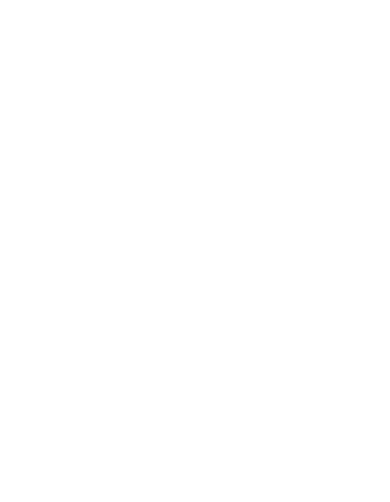
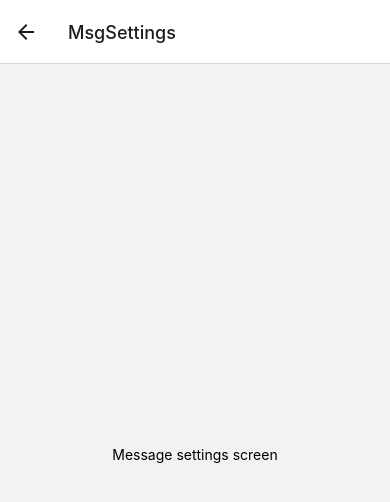
Before and after one commit to lokeam/rn-mobile-im, a React Native app: screen /MsgSettings in a window 390 px wide. Before the commit this address had no page. Shown: the top 502 px of the page. Built offline with nearby package versions, Linux system fonts and the light colour scheme.

Commit message:
fix: resolve whitescreen React Native CSS bug, add Msg Settings Screen

```diff
--- a/App.js
+++ b/App.js
@@ -1,22 +1,25 @@
+import 'react-native-gesture-handler';
+import { StyleSheet, Text } from 'react-native';
+import { SafeAreaProvider, SafeAreaView } from 'react-native-safe-area-context';
+import * as SplashScreen from 'expo-splash-screen';
 import { useCallback, useEffect, useState } from 'react';
-import { StyleSheet, Text } from 'react-native';
+import * as Font from 'expo-font';
 import { NavigationContainer } from '@react-navigation/native';
 import { createStackNavigator } from '@react-navigation/stack';
-import { SafeAreaProvider, SafeAreaView } from 'react-native-safe-area-context';
 
-import ChatListingScreen from './screens/ChatListingScreen';
-import * as SplashScreen from 'expo-splash-screen';
-import * as Font from 'expo-font';
-import 'react-native-gesture-handler';
+import MsgListingScreen from './screens/MsgListingScreen';
+import MsgSettingsScreen from './screens/MsgSettingsScreen';
 
+SplashScreen.preventAutoHideAsync();
 const Stack = createStackNavigator();
-SplashScreen.preventAutoHideAsync();
 
 export default function App() {
+
   const [appIsLoaded, setAppIsLoaded] = useState(false);
 
   useEffect(() => {
-    const loadFonts = async () => {
+
+    const prepare = async () => {
       try {
         await Font.loadAsync({
           'black': require('./assets/fonts//Roboto-Black.ttf'),
@@ -32,22 +35,23 @@ export default function App() {
           'thin': require('./assets/fonts/Roboto-Thin.ttf'),
           'thinItalic': require('./assets/fonts/Roboto-ThinItalic.ttf'),
         });
-      } catch(error) {
-        console.error('I am error. Problem loading fonts');
-      } finally {
+      }
+      catch (error) {
+        console.log.error();
+      }
+      finally {
         setAppIsLoaded(true);
       }
     };
 
-    loadFonts();
+    prepare();
   }, []);
 
-  const onLayout = useCallback(
-    async () => {
-      if (appIsLoaded) {
-        await SplashScreen.hideAsync();
-      }
-    }, [appIsLoaded]);
+  const onLayout = useCallback(async () => {
+    if (appIsLoaded) {
+      await SplashScreen.hideAsync();
+    }
+  }, [appIsLoaded]);
 
   if (!appIsLoaded) {
     return null;
@@ -56,15 +60,15 @@ export default function App() {
   return (
     <SafeAreaProvider
       style={styles.container}
-      onLayout={onLayout}
-    >
-      <SafeAreaView>
+      onLayout={onLayout}>
+
         <NavigationContainer>
           <Stack.Navigator>
-            <Stack.Screen name="Home" component={ChatListingScreen}/>
+            <Stack.Screen name="Home" component={MsgListingScreen} />
+            <Stack.Screen name="MsgSettings" component={MsgSettingsScreen} />
           </Stack.Navigator>
         </NavigationContainer>
-      </SafeAreaView>
+
     </SafeAreaProvider>
   );
 }
@@ -73,12 +77,10 @@ const styles = StyleSheet.create({
   container: {
     flex: 1,
     backgroundColor: '#fff',
-    alignItems: 'center',
-    justifyContent: 'center',
   },
   label: {
     color: 'black',
     fontSize: 18,
-    fontFamily: "regular"
+    fontFamily: 'regular'
   }
 });
--- a/screens/ChatListingScreen.js
+++ /dev/null
@@ -1,15 +0,0 @@
-import React from 'react';
-import { View, Text } from 'react-native';
-
-const ChatListingScreen = (props) => {
-
-  return (
-    <View>
-      <Text>
-        Chat listings
-      </Text>
-    </View>
-  )
-};
-
-export default ChatListingScreen;
--- /dev/null
+++ b/screens/MsgListingScreen.js
@@ -0,0 +1,21 @@
+import React from 'react';
+import { View, Text, StyleSheet, Button } from 'react-native';
+
+const ChatListingScreen = (props) => {
+
+    return <View style={styles.container}>
+        <Text>Message listing screen</Text>
+        <Button title="Go to Settings: " onPress={() => props.navigation.navigate("MsgSettings")}/>
+
+    </View>
+};
+
+const styles = StyleSheet.create({
+    container: {
+        flex: 1,
+        justifyContent: 'center',
+        alignItems: 'center'
+    }
+})
+
+export default ChatListingScreen;
--- /dev/null
+++ b/screens/MsgSettingsScreen.js
@@ -0,0 +1,19 @@
+import React from 'react';
+import { View, Text, StyleSheet } from 'react-native';
+
+const MsgSettingsScreen = (props) => {
+
+    return <View style={styles.container}>
+        <Text>Message settings screen</Text>
+    </View>
+};
+
+const styles = StyleSheet.create({
+    container: {
+        flex: 1,
+        justifyContent: 'center',
+        alignItems: 'center'
+    }
+})
+
+export default MsgSettingsScreen;
```
